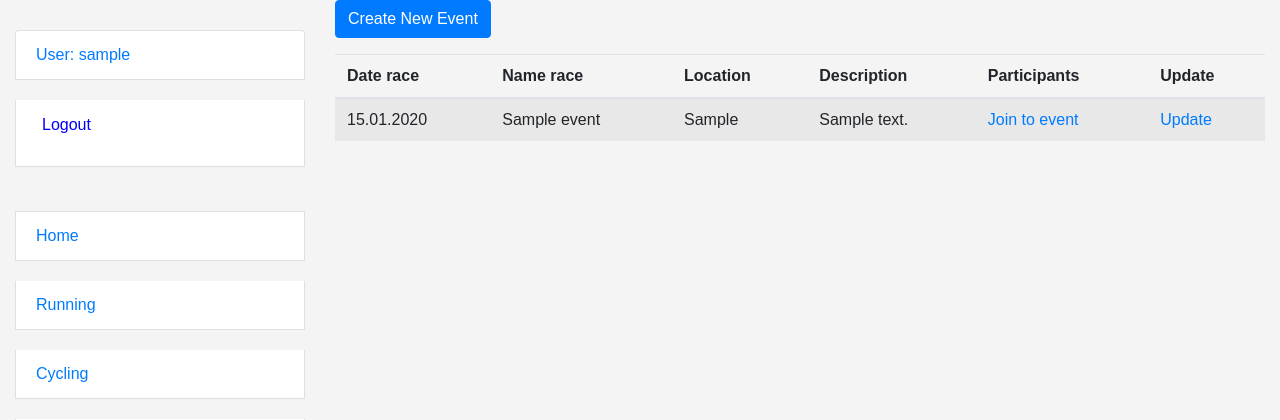
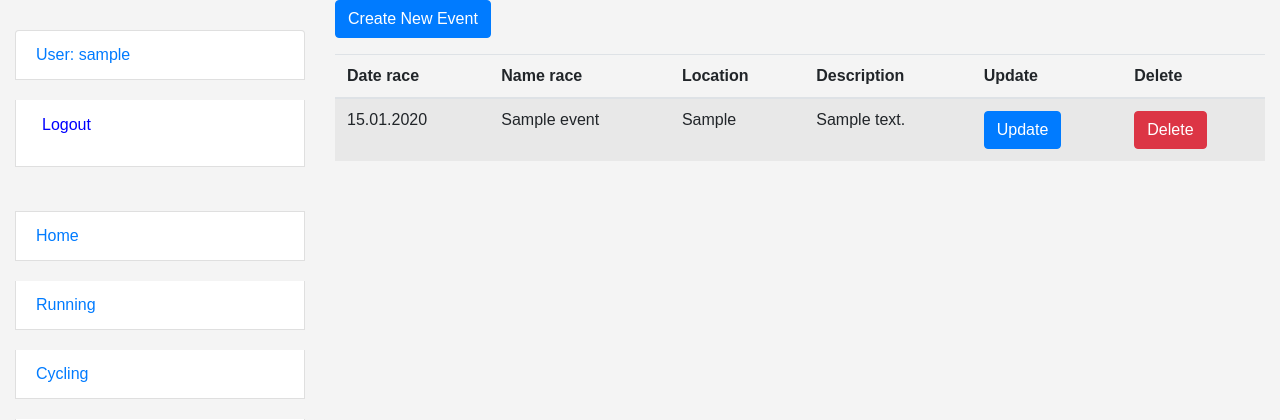
Before and after one commit to Viesich/Runner_community, a Django app: page / in a window 1280 px wide. Shown: the top 420 px of the page. Run offline with Django 5.2, Linux system fonts and the light colour scheme; a user stored in the database is signed in; tables that the repository leaves empty hold one stand-in row (values such as "Sample post").

Commit message:
add delete path in urls.py, func EventDeleteView in views and event_confirm_delete.html in template,add button delete in  index.html

```diff
--- a/event/urls.py
+++ b/event/urls.py
@@ -8,6 +8,7 @@ from event.views import (
     RunnerCreateView,
     RunnerUpdateView,
     RunnerDeleteView,
+    EventDeleteView,
 )
 
 app_name = 'event'
@@ -16,6 +17,7 @@ urlpatterns = [
     path("", index, name="index"),
     path("events/create", EventCreateView.as_view(), name="event_create"),
     path("events/<int:pk>/update", EventUpdateView.as_view(), name="event_update"),
+    path("events/<int:pk>/delete", EventDeleteView.as_view(), name="event_delete"),
     path("runners/<int:pk>/detail", RunnerDetailView.as_view(), name="runner_detail"),
     path("runners/create", RunnerCreateView.as_view(), name="runner_create"),
     path("runners/<int:pk>/update", RunnerUpdateView.as_view(), name="runner_update"),
--- a/event/views.py
+++ b/event/views.py
@@ -32,6 +32,12 @@ class EventUpdateView(LoginRequiredMixin, generic.UpdateView):
     model = Event
     form_class = EventCreationForm
     template_name = 'event/event_form.html'
+    success_url = reverse_lazy('event:index')
+
+
+class EventDeleteView(LoginRequiredMixin, generic.DeleteView):
+    model = Event
+    template_name = 'event/event_confirm_delete.html'
     success_url = reverse_lazy('event:index')
 
 
--- a/templates/event/index.html
+++ b/templates/event/index.html
@@ -13,9 +13,12 @@
         <th>Name race</th>
         <th>Location</th>
         <th>Description</th>
-        <th>Participants</th>
+        {% if not user.is_staff %}
+          <th>Participants</th>
+        {% endif %}
         {% if user.is_staff %}
           <th>Update</th>
+          <th>Delete</th>
         {% endif %}
       </tr>
     </thead>
@@ -26,9 +29,12 @@
           <td>{{ event.name }}</td>
           <td>{{ event.location }}</td>
           <td>{{ event.description }}</td>
-          <td><a href="#">Join to event</a></td>
+          {% if not user.is_staff %}
+            <td><a href="#" class="btn btn-primary">Join to event</a></td>
+          {% endif %}
           {% if user.is_staff %}
-            <td><a href="{% url 'event:event_update' pk=event.pk%}">Update</a></td>
+            <td><a href="{% url 'event:event_update' pk=event.pk%}" class="btn btn-primary">Update</a></td>
+            <td><a href="{% url 'event:event_delete' pk=event.pk%}" class="btn btn-danger">Delete</a></td>
           {% endif %}
         </tr>
       {% endfor %}
```
Also changed, not shown: templates/event/event_confirm_delete.html (added, +11 -0 lines).
